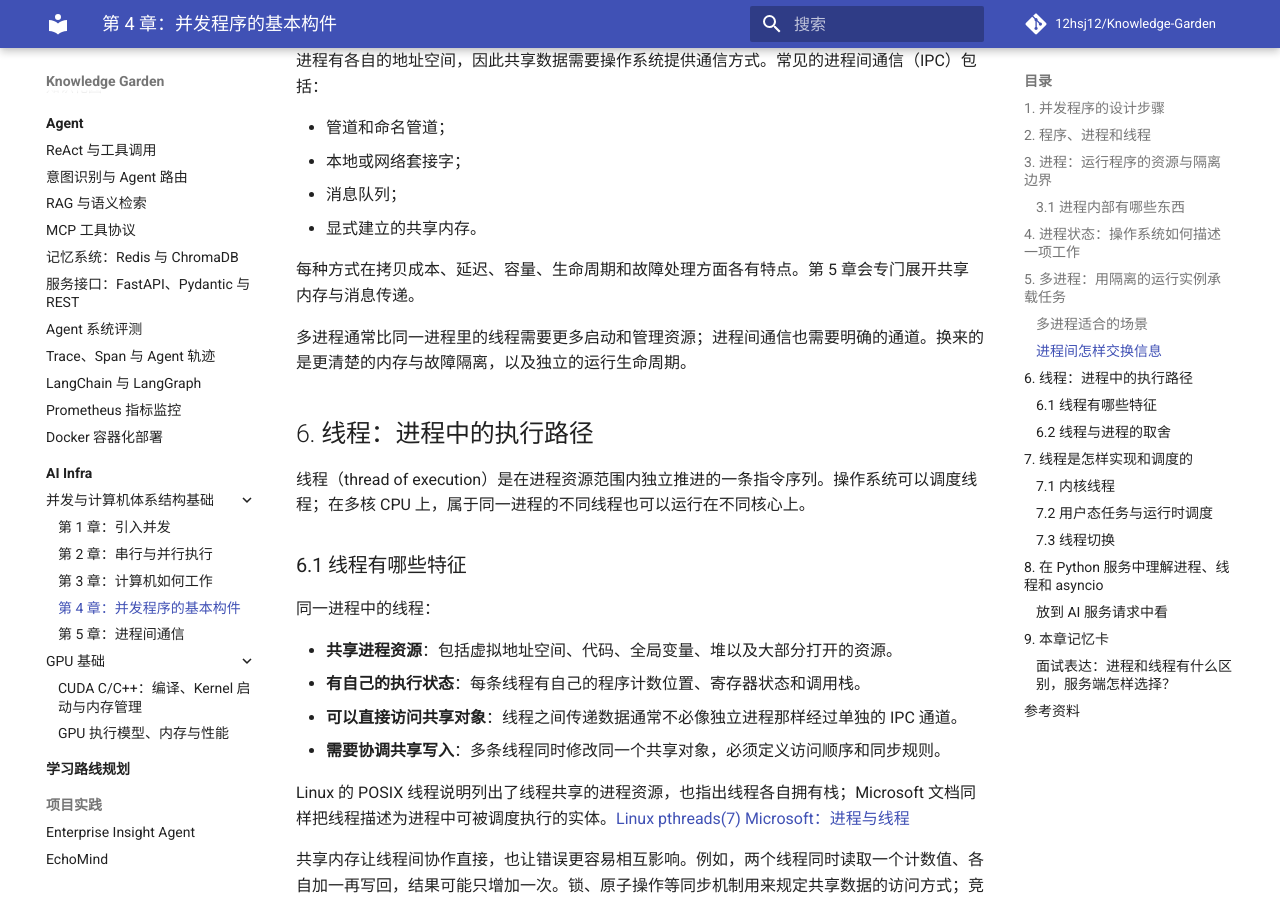
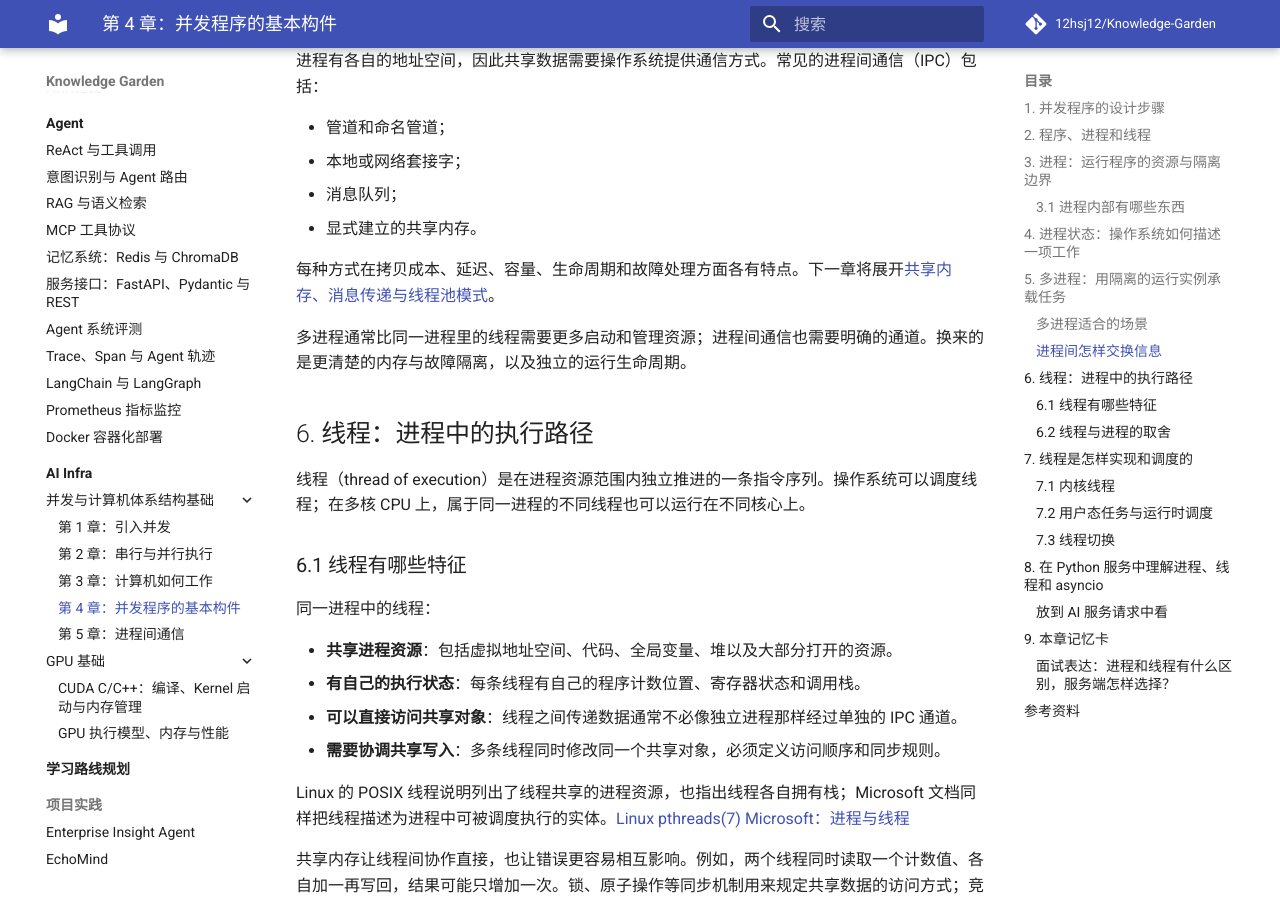
Before and after one commit to 12hsj12/Knowledge-Garden, an MkDocs documentation site: the page built from docs/ai-infra/concurrency/chapter-04.md, in a window 1280 px wide and 900 px high, scrolled down 3272 px. Built offline with MkDocs 1.6.1 and Material for MkDocs 9.7.7, drawn with Linux system fonts in a browser that asks for light colours; comment, search, counter and statistics services are not loaded.

Commit message:
docs: connect concurrency chapters 4 and 5

```diff
--- a/docs/ai-infra/concurrency/chapter-04.md
+++ b/docs/ai-infra/concurrency/chapter-04.md
@@ -98,7 +98,7 @@
 - 消息队列；
 - 显式建立的共享内存。
 
-每种方式在拷贝成本、延迟、容量、生命周期和故障处理方面各有特点。第 5 章会专门展开共享内存与消息传递。
+每种方式在拷贝成本、延迟、容量、生命周期和故障处理方面各有特点。下一章将展开[共享内存、消息传递与线程池模式](chapter-05.md)。
 
 多进程通常比同一进程里的线程需要更多启动和管理资源；进程间通信也需要明确的通道。换来的是更清楚的内存与故障隔离，以及独立的运行生命周期。
 
```
